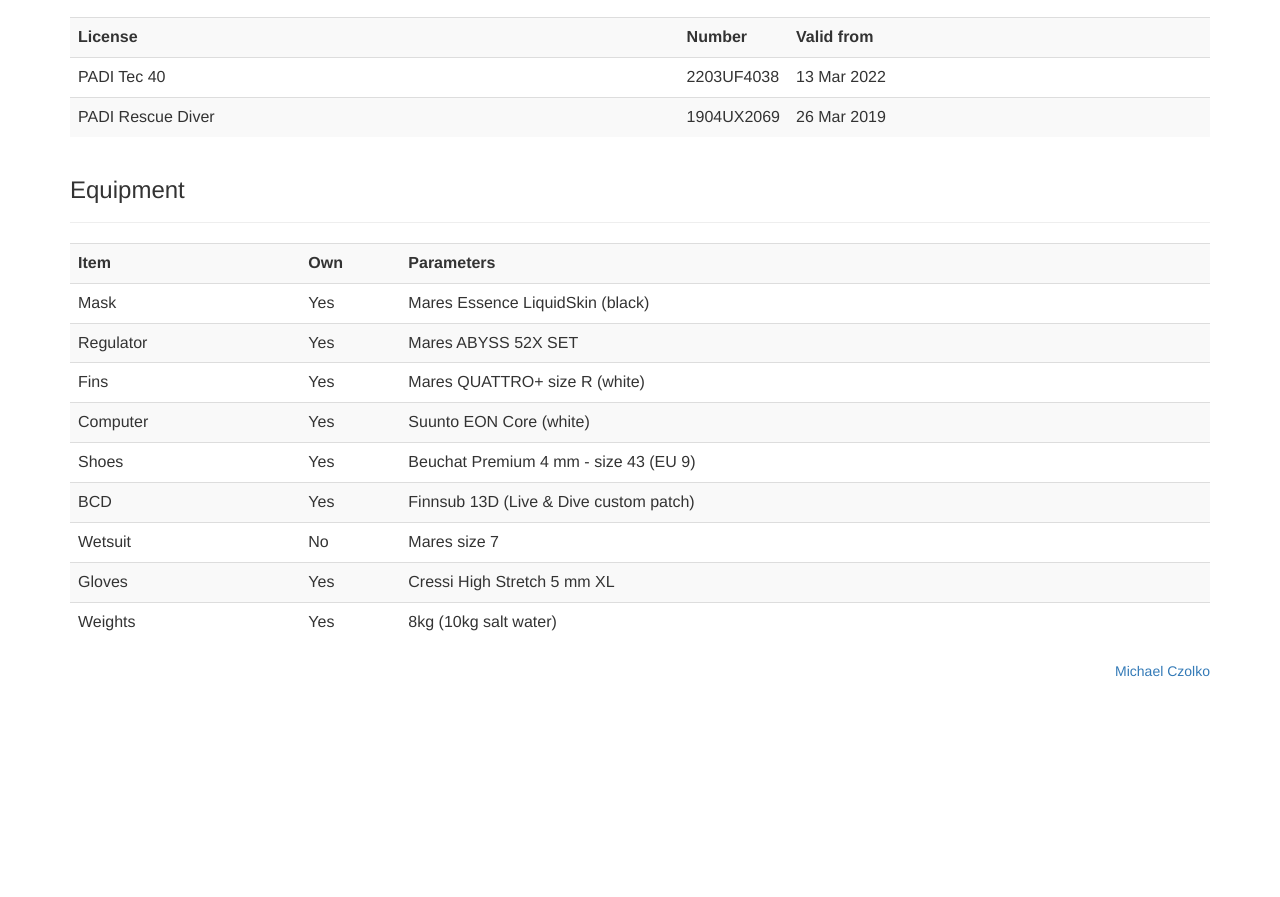
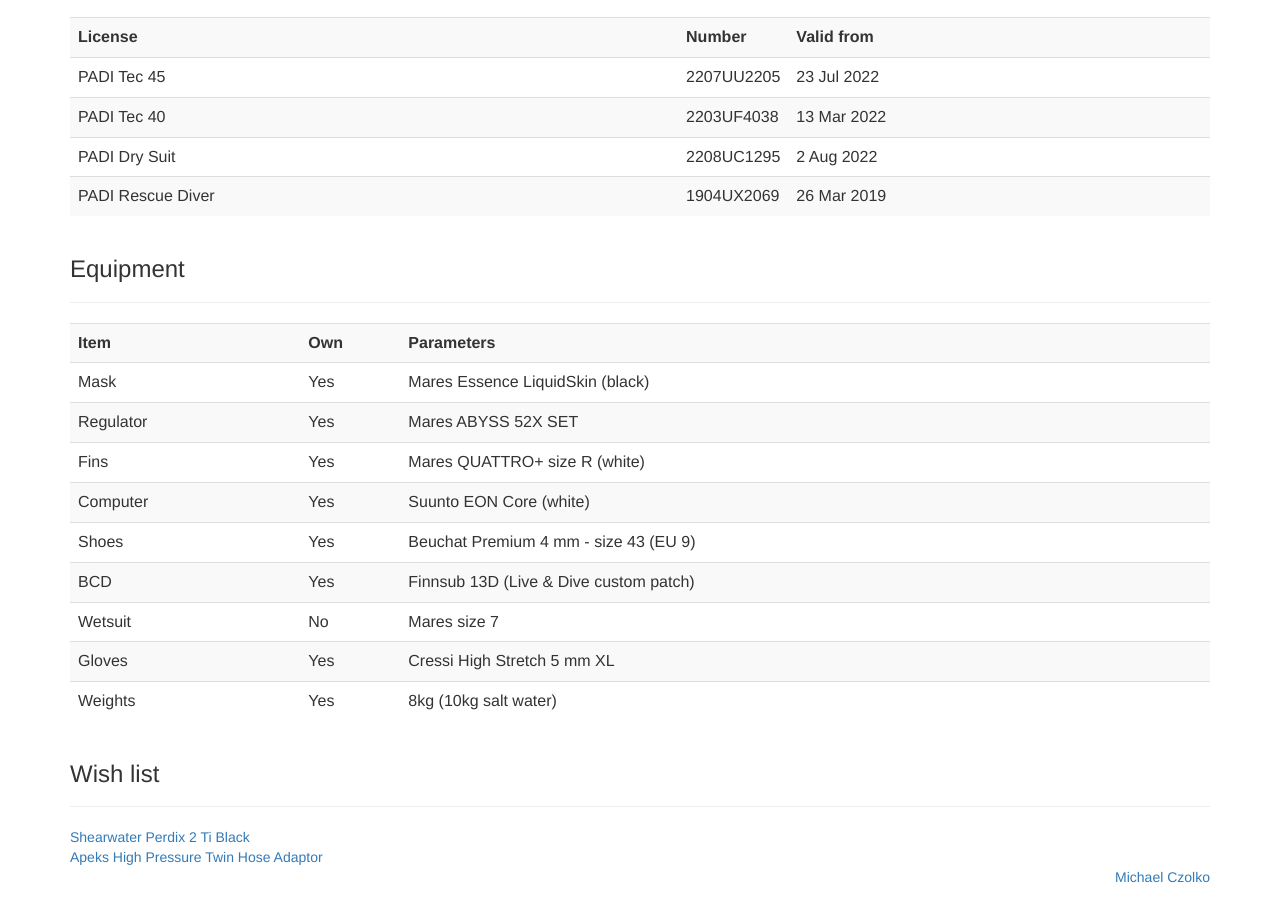
Before and after one commit to mCzolko/mCzolko.github.io, a plain HTML site: page diving.html in a window 1280 px wide. Shown: the part 309-1206 px from the top of the page. Before the commit the page ends 1000 px from the top, so only its background shows below. Drawn offline with nearby package versions, Linux system fonts and the light colour scheme.

Commit message:
[diving] Certs and wishlist

```diff
--- a/diving.html
+++ b/diving.html
@@ -59,9 +59,19 @@
             <th>Valid from</th>
           </tr>
           <tr>
+            <td>PADI Tec 45</td>
+            <td>2207UU2205</td>
+            <td>23 Jul 2022</td>
+          </tr>
+          <tr>
             <td>PADI Tec 40</td>
             <td>2203UF4038</td>
             <td>13 Mar 2022</td>
+          </tr>
+          <tr>
+            <td>PADI Dry Suit</td>
+            <td>2208UC1295</td>
+            <td>2 Aug 2022</td>
           </tr>
           <tr>
             <td>PADI Rescue Diver</td>
@@ -129,6 +139,22 @@
           </tr>
       </table>
 
+      <div class="page-header">
+        <h3>Wish list</h3>
+      </div>
+
+      <div>
+        <a href="https://www.shearwater.com/products/perdix-2/" target="_blank">
+          Shearwater Perdix 2 Ti Black
+        </a>
+      </div>
+
+      <div>
+        <a href="https://www.simplyscuba.com/Apeks-High-Pressure-Twin-Hose-Adaptor/ss58201822.htm" target="_blank">
+          Apeks High Pressure Twin Hose Adaptor
+        </a>
+      </div>
+
     </div>
 
     <footer class="footer">
```
